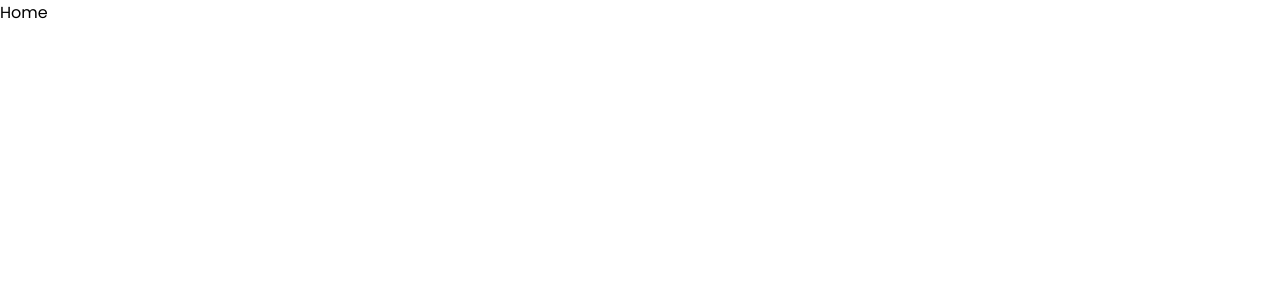
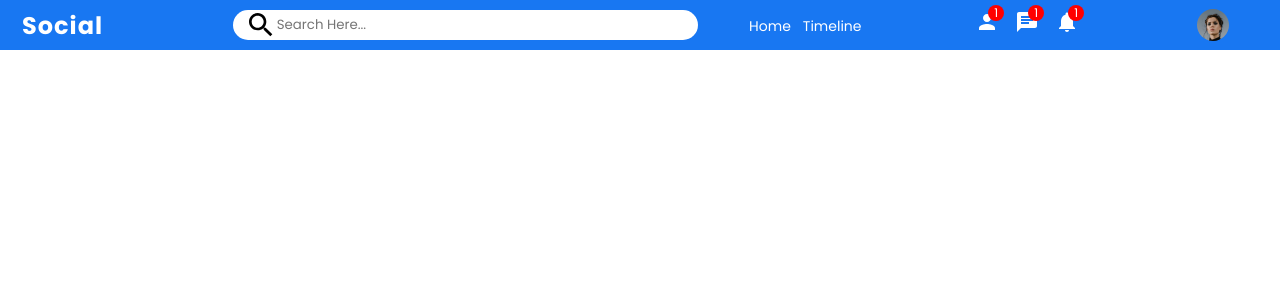
Before and after one commit to Bharatsharma19/Social-App-Frontend, a React (Create React App) app: page / in a window 1280 px wide. Shown: the top 300 px of the page. Built offline with nearby package versions, Linux system fonts and the light colour scheme.

Commit message:
Topbar Completed

```diff
--- /dev/null
+++ b/src/Components/Topbar/Topbar.jsx
@@ -0,0 +1,42 @@
+import React from 'react'
+import './topbar.css'
+import { Search, Person, Chat, Notifications } from '@mui/icons-material'
+
+const Topbar = () => {
+    return (
+        <div className='topbarContainer'>
+            <div className="topbarLeft">
+                <span className="logo">Social</span>
+            </div>
+            <div className="topbarCenter">
+                <div className="searchbar">
+                    <Search className='searchIcon' />
+                    <input type="text" placeholder='Search Here...' className='searchInput' />
+                </div>
+            </div>
+            <div className="topbarRight">
+                <div className="topbarLinks">
+                    <span className="topbarLink">Home</span>
+                    <span className="topbarLink">Timeline</span>
+                </div>
+                <div className="topbarIcons">
+                    <div className="topbarIconItem">
+                        <Person />
+                        <span className="topbarIconBadge">1</span>
+                    </div>
+                    <div className="topbarIconItem">
+                        <Chat />
+                        <span className="topbarIconBadge">1</span>
+                    </div>
+                    <div className="topbarIconItem">
+                        <Notifications />
+                        <span className="topbarIconBadge">1</span>
+                    </div>
+                </div>
+                <img src="/assets/person/1.jpeg" className='topbarImg' alt="Profile Picture" />
+            </div>
+        </div>
+    )
+}
+
+export default Topbar
--- /dev/null
+++ b/src/Components/Topbar/topbar.css
@@ -0,0 +1,97 @@
+.topbarContainer {
+    height: 50px;
+    width: 100%;
+    background-color: #1877f2;
+    display: flex;
+    align-items: center;
+    position: sticky;
+    top: 0;
+}
+
+.logo {
+    font-size: 24px;
+    margin-left: 22px;
+    font-weight: bold;
+    color: #fff;
+    cursor: pointer;
+    letter-spacing: 1px;
+}
+
+.topbarLeft {
+    flex: 2;
+}
+
+.topbarCenter {
+    flex: 4;
+}
+
+.searchbar {
+    width: 100%;
+    height: 30px;
+    background-color: #fff;
+    border-radius: 32px;
+    display: flex;
+    align-items: center;
+}
+
+.searchIcon {
+    font-size: 32px !important;
+    margin-left: 12px;
+}
+
+.searchInput {
+    border: none;
+    width: 70%;
+}
+
+.searchInput:focus {
+    outline: none;
+}
+
+.topbarRight {
+    flex: 5;
+    display: flex;
+    align-items: center;
+    justify-content: space-around;
+    color: #fff;
+}
+
+.topbarLink {
+    margin-right: 12px;
+    font-size: 14px;
+    cursor: pointer;
+}
+
+.topbarIcons {
+    display: flex;
+
+}
+
+.topbarIconItem {
+    margin-right: 16px;
+    cursor: pointer;
+    position: relative;
+}
+
+.topbarIconBadge {
+    width: 16px;
+    height: 16px;
+    background-color: red;
+    border-radius: 50%;
+    color: #fff;
+    position: absolute;
+    top: -5px;
+    right: -5px;
+    display: flex;
+    align-items: center;
+    justify-content: center;
+    font-size: 12px;
+}
+
+.topbarImg {
+    width: 32px;
+    height: 32px;
+    border-radius: 50%;
+    object-fit: cover;
+    cursor: pointer;
+}
--- a/src/Pages/Home/Home.jsx
+++ b/src/Pages/Home/Home.jsx
@@ -1,8 +1,11 @@
 import React from 'react'
+import Topbar from '../../Components/Topbar/Topbar'
 
 const Home = () => {
     return (
-        <div>Home</div>
+        <>
+            <Topbar />
+        </>
     )
 }
 
```
